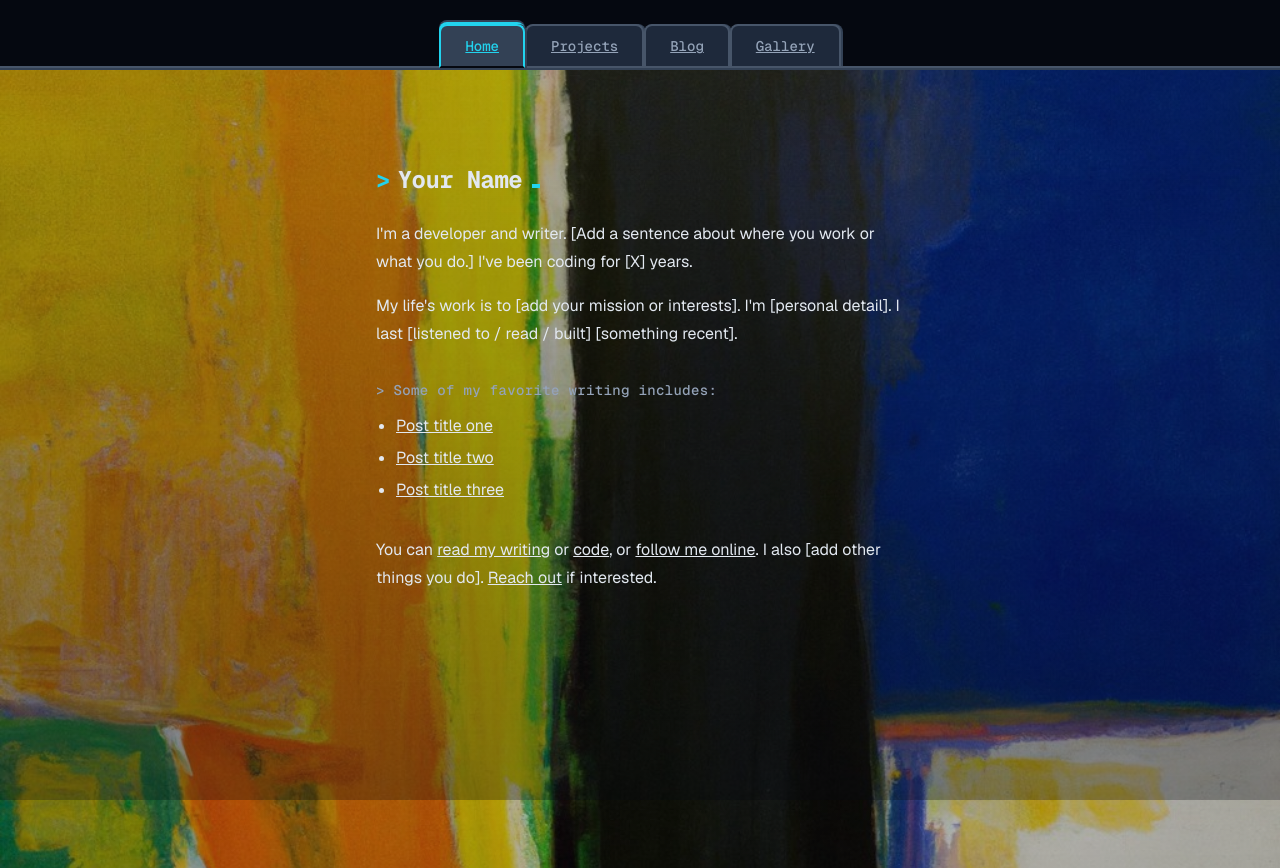
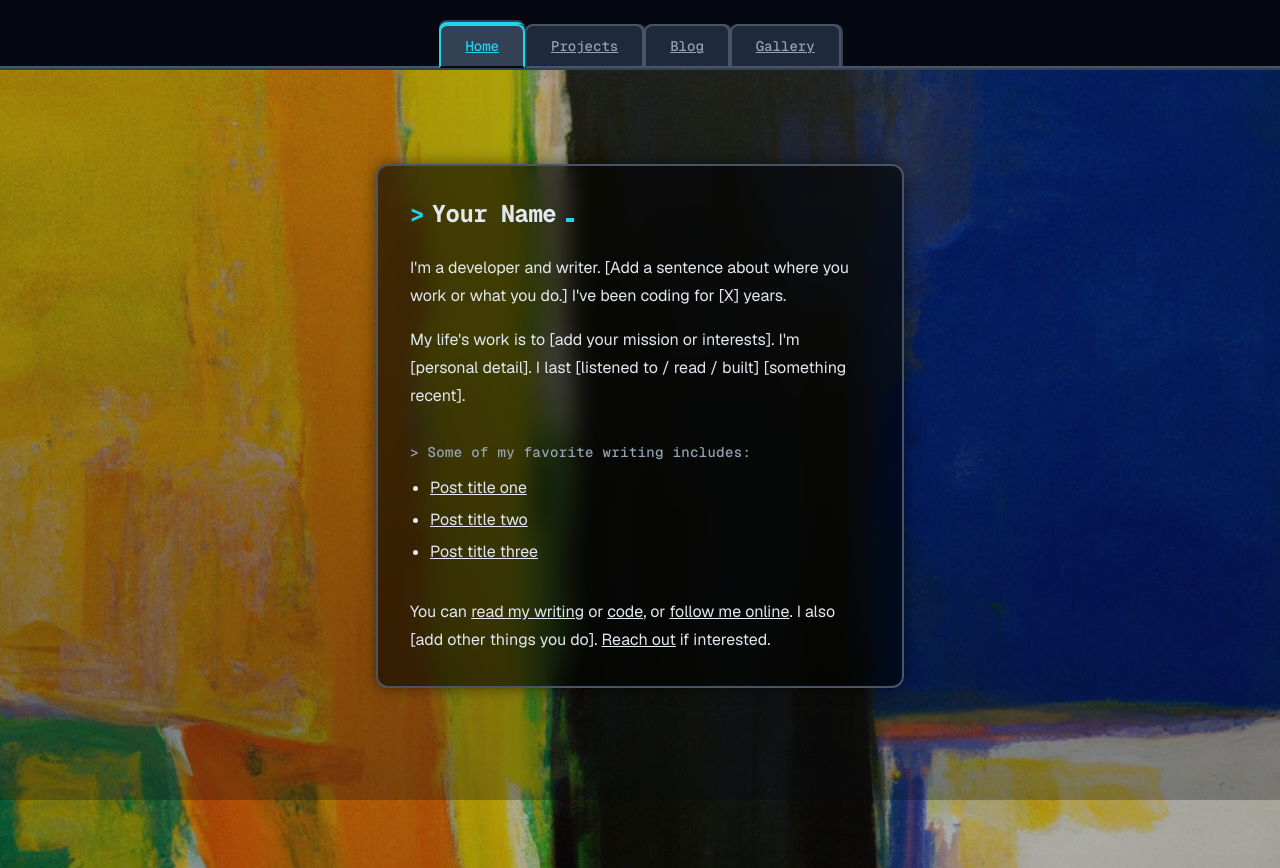
Before and after one commit to ayomidecole/Personal-Website, a Next.js app: page / in a window 1280 px wide. Built offline with nearby package versions, Linux system fonts and the light colour scheme.

Commit message:
Refactor Home component layout by adding a rounded border and backdrop blur for improved visual presentation; maintain existing content structure and styling.

```diff
--- a/app/page.tsx
+++ b/app/page.tsx
@@ -1,6 +1,7 @@
 export default function Home() {
   return (
     <div className="mx-auto max-w-xl px-6 py-16 font-sans">
+      <div className="rounded-xl border-2 border-[var(--border)] bg-black/60 p-8 backdrop-blur-md shadow-[0_0_15px_rgba(0,0,0,0.5)]">
         <h1 className="mb-6 flex items-baseline gap-2 font-mono text-2xl font-bold tracking-tight text-[var(--foreground)]">
           <span className="terminal-prompt">&gt;</span>
           <span>Your Name</span>
@@ -39,5 +40,6 @@ export default function Home() {
           <a href="mailto:you@example.com">Reach out</a> if interested.
         </p>
       </div>
+    </div>
   );
 }
```
Lines whose indentation alone changed are shown as unchanged.
